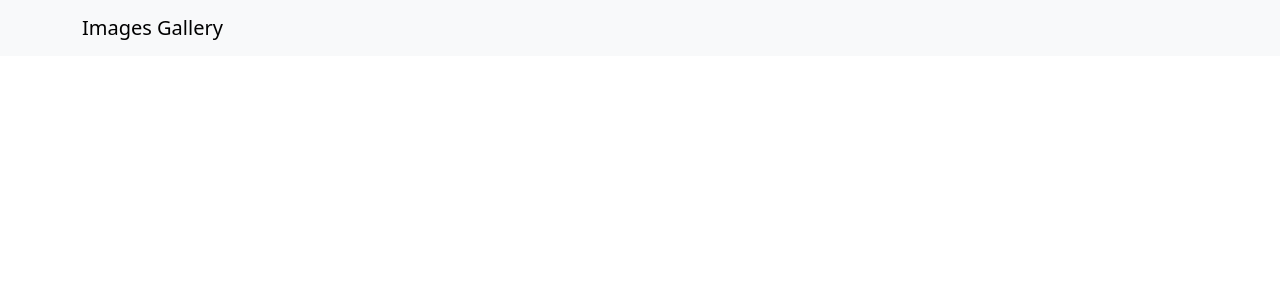
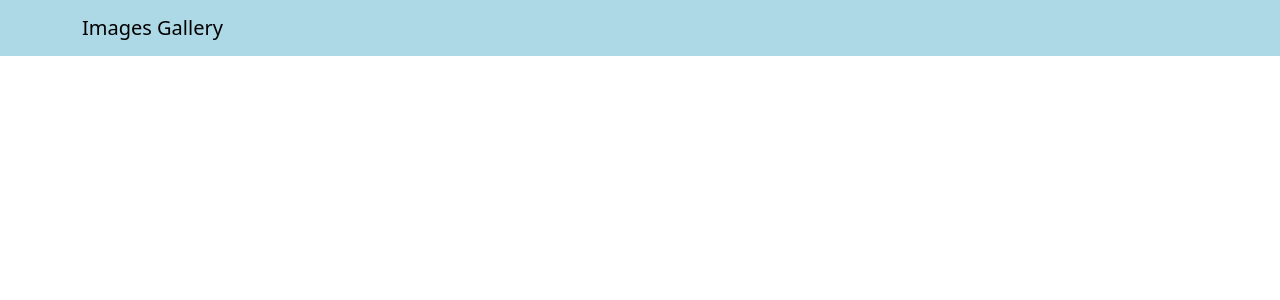
Before and after one commit to OlgaPrikhodko/images-gallery, a React (Vite) app in the folder frontend/: page / in a window 1280 px wide. Shown: the top 300 px of the page. Built offline with nearby package versions, Linux system fonts and the light colour scheme.

Commit message:
💄style Header

```diff
--- a/frontend/src/components/Header.tsx
+++ b/frontend/src/components/Header.tsx
@@ -1,8 +1,12 @@
 import { Container, Navbar } from "react-bootstrap";
+
+const navbarStyle: React.CSSProperties = {
+  backgroundColor: "lightblue",
+};
 
 const Header = () => {
   return (
-    <Navbar bg="light" data-bs-theme="light">
+    <Navbar style={navbarStyle} variant="light">
       <Container>
         <Navbar.Brand href="/">Images Gallery</Navbar.Brand>
       </Container>
```
